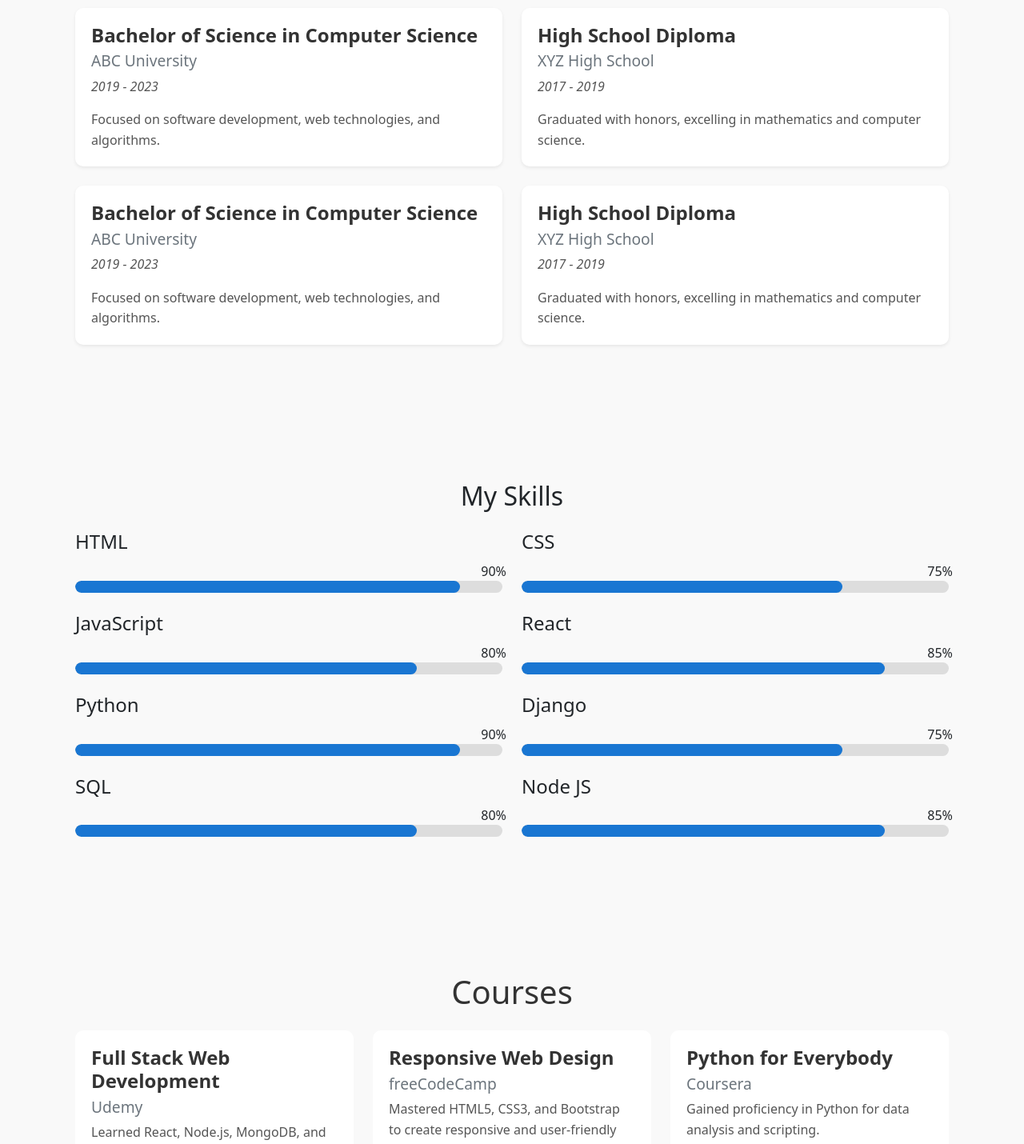
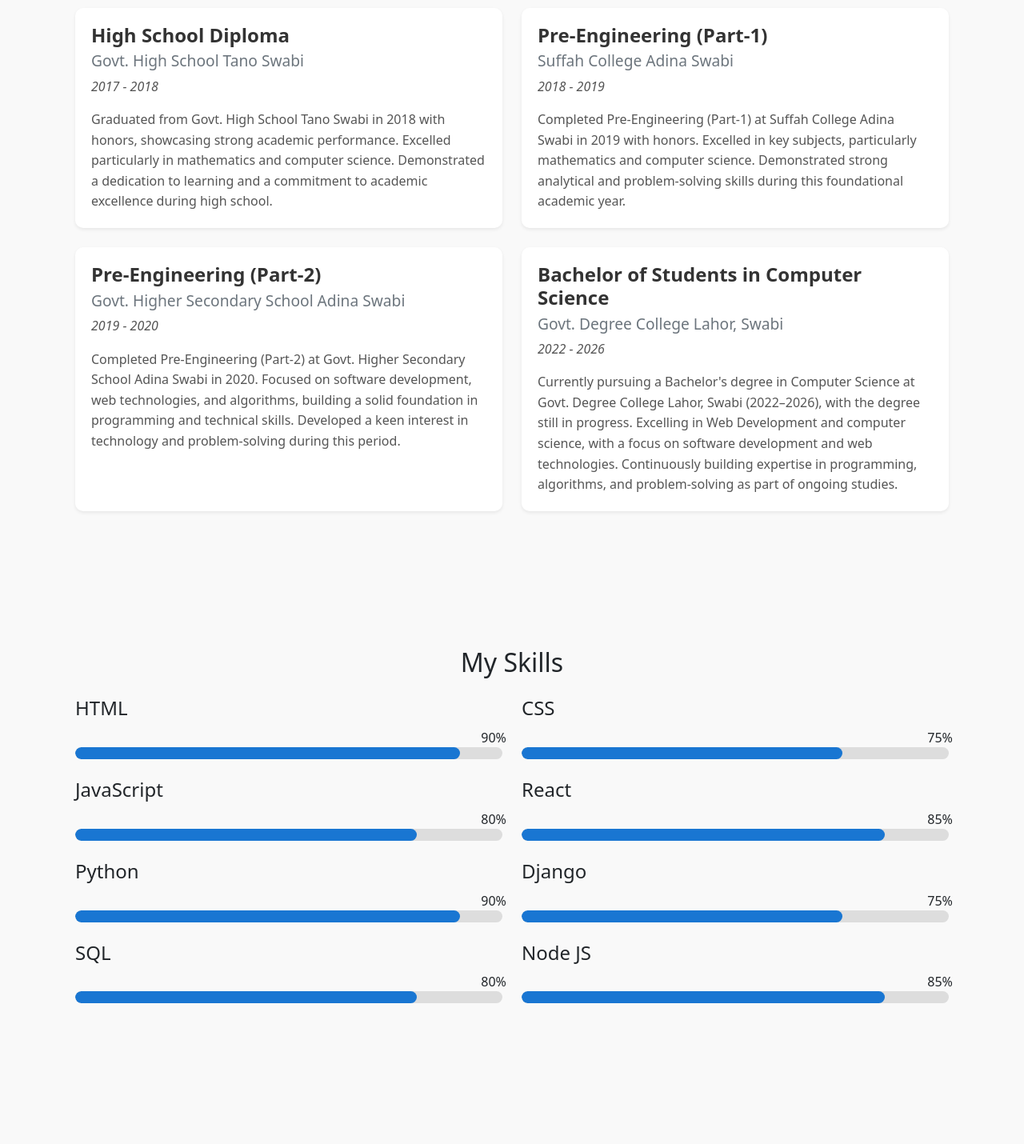
Before and after one commit to zaheerabbasdev/Portfolio-Website, a React (Vite) app: page / in a window 1280 px wide. Shown: the part 1780-3210 px from the top of the page at 80% size. Built offline with nearby package versions, Linux system fonts and the light colour scheme.

Commit message:
Add the text in Courses section

```diff
--- a/src/Components/Courses.jsx
+++ b/src/Components/Courses.jsx
@@ -5,25 +5,25 @@ import "aos/dist/aos.css"; // Import AOS styles
 
 const coursesData = [
   {
-    title: "Full Stack Web Development",
-    platform: "Udemy",
+    title: "Crash Course on Python",
+    platform: "Coursera",
     description:
-      "Learned React, Node.js, MongoDB, and Express.js to build dynamic web applications.",
-    link: "https://www.udemy.com/course/your-course-link",
+      "Completed the Crash Course on Python on Coursera, focusing on Python programming fundamentals. Gained practical skills in writing clean, efficient code and problem-solving using Python. This course provided a strong foundation for further studies in computer science, complementing ongoing work towards a Bachelor's degree.",
+    link: "https://www.coursera.org/account/accomplishments/verify/2A7RWMJ3ACXU",
   },
   {
-    title: "Responsive Web Design",
-    platform: "freeCodeCamp",
+    title: "Full Stack Development",
+    platform: "Coursera",
     description:
-      "Mastered HTML5, CSS3, and Bootstrap to create responsive and user-friendly websites.",
-    link: "https://www.freecodecamp.org/your-course-link",
+      "Completed the Full Stack Development course on Coursera, where I gained in-depth knowledge of front-end technologies including HTML5, CSS3, JavaScript, React and Bootstrap. Mastered the principles of responsive design to ensure websites work seamlessly across all devices. This hands-on experience has strengthened my ability to build dynamic and functional websites.",
+    link: "https://www.coursera.org/learn/the-full-stack/home/module/1",
   },
   {
-    title: "Python for Everybody",
-    platform: "Coursera",
+    title: "Freelancing",
+    platform: "DigiSkills",
     description:
-      "Gained proficiency in Python for data analysis and scripting.",
-    link: "https://www.coursera.org/your-course-link",
+      "Completed the Freelancing course on DigiSkills, focusing on building a successful freelance career. Learned key strategies for managing freelance projects, communicating with clients in a competitive online marketplace. The course provided practical insights into various freelancing platforms, enabling me to offer services like Python scripting and data analysis.",
+    link: "https://lms.digiskills.pk/MyResults/MyResults.aspx",
   },
 ];
 
--- a/src/Components/Education.jsx
+++ b/src/Components/Education.jsx
@@ -14,28 +14,28 @@ const Education = () => {
 
   const educationData = [
     {
-      degree: "Bachelor of Science in Computer Science",
-      institution: "ABC University",
-      year: "2019 - 2023",
-      description: "Focused on software development, web technologies, and algorithms."
+      degree: "High School Diploma",
+      institution: "Govt. High School Tano Swabi",
+      year: "2017 - 2018",
+      description: "Graduated from Govt. High School Tano Swabi in 2018 with honors, showcasing strong academic performance. Excelled particularly in mathematics and computer science. Demonstrated a dedication to learning and a commitment to academic excellence during high school."
     },
     {
-      degree: "High School Diploma",
-      institution: "XYZ High School",
-      year: "2017 - 2019",
-      description: "Graduated with honors, excelling in mathematics and computer science."
+      degree: "Pre-Engineering (Part-1)",
+      institution: "Suffah College Adina Swabi",
+      year: "2018 - 2019",
+      description: "Completed Pre-Engineering (Part-1) at Suffah College Adina Swabi in 2019 with honors. Excelled in key subjects, particularly mathematics and computer science. Demonstrated strong analytical and problem-solving skills during this foundational academic year."
     },
     {
-      degree: "Bachelor of Science in Computer Science",
-      institution: "ABC University",
-      year: "2019 - 2023",
-      description: "Focused on software development, web technologies, and algorithms."
+      degree: "Pre-Engineering (Part-2)",
+      institution: "Govt. Higher Secondary School Adina Swabi",
+      year: "2019 - 2020",
+      description: "Completed Pre-Engineering (Part-2) at Govt. Higher Secondary School Adina Swabi in 2020. Focused on software development, web technologies, and algorithms, building a solid foundation in programming and technical skills. Developed a keen interest in technology and problem-solving during this period."
     },
     {
-      degree: "High School Diploma",
-      institution: "XYZ High School",
-      year: "2017 - 2019",
-      description: "Graduated with honors, excelling in mathematics and computer science."
+      degree: "Bachelor of Students in Computer Science",
+      institution: "Govt. Degree College Lahor, Swabi",
+      year: "2022 - 2026",
+      description: "Currently pursuing a Bachelor's degree in Computer Science at Govt. Degree College Lahor, Swabi (2022–2026), with the degree still in progress. Excelling in Web Development and computer science, with a focus on software development and web technologies. Continuously building expertise in programming, algorithms, and problem-solving as part of ongoing studies."
     }
   ];
 
```
